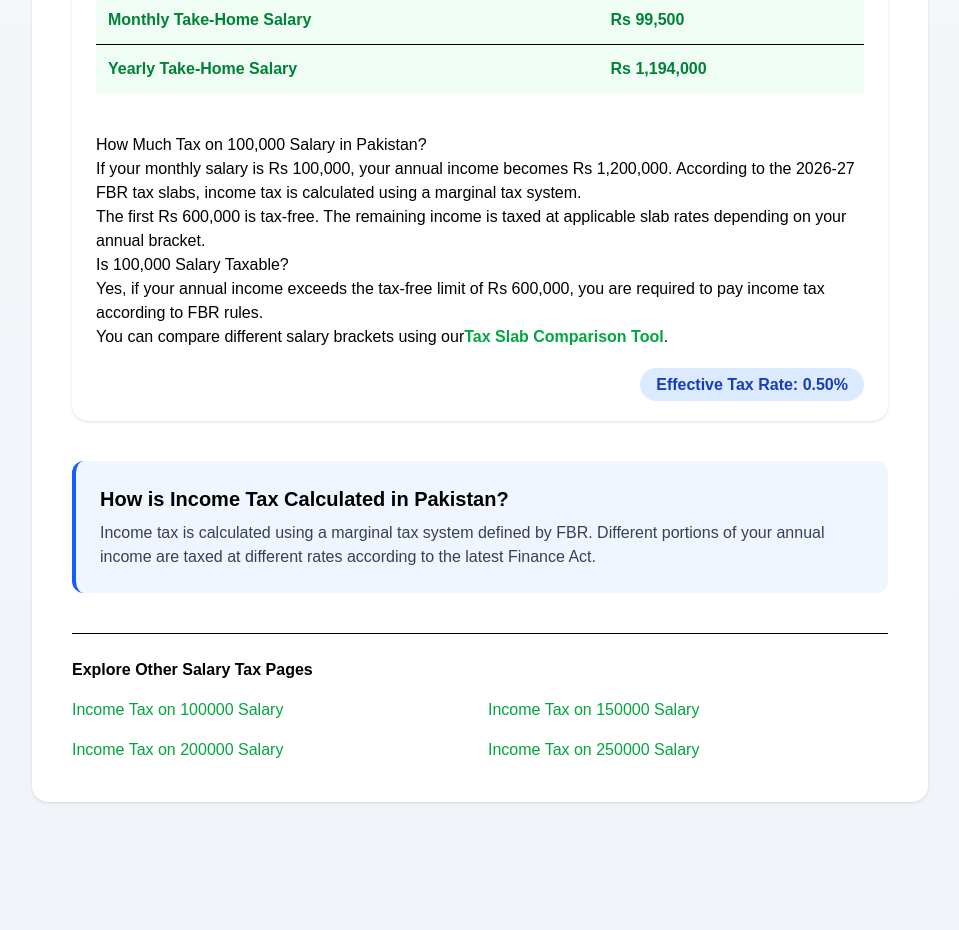
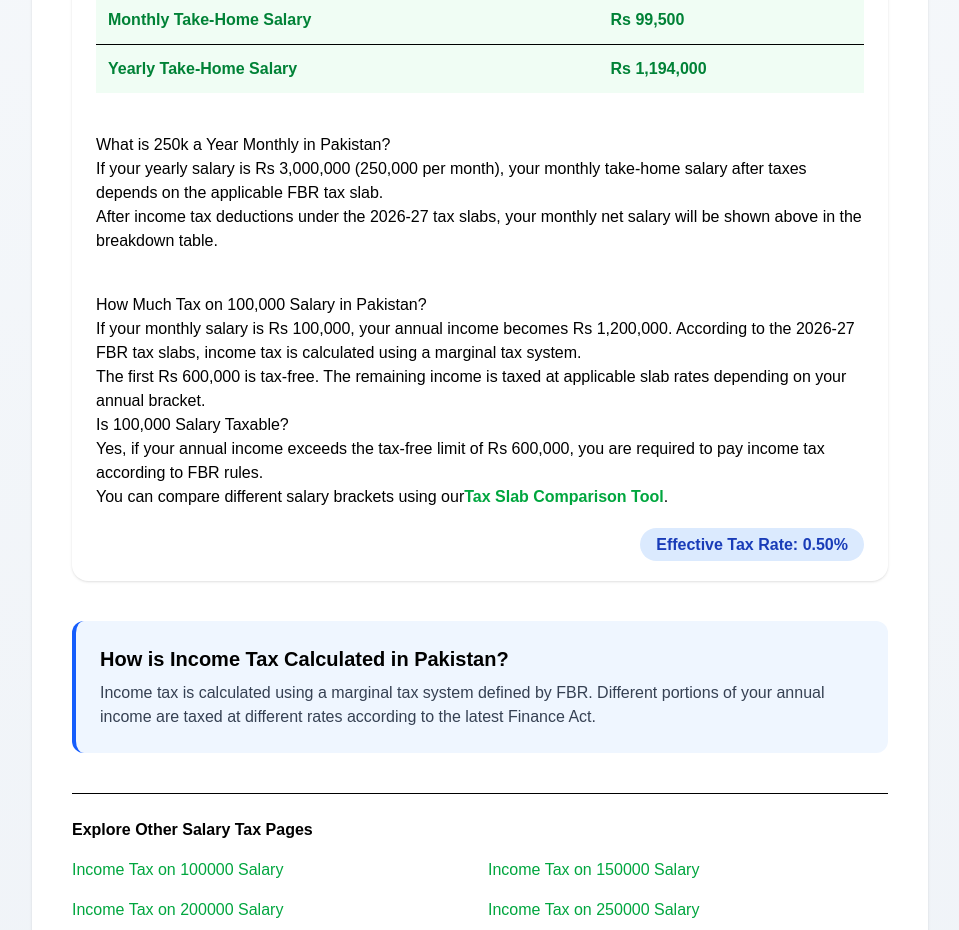
Before and after one commit to muhammadobaid1986/fbrtaxcalculators, a Next.js app: page /salary/100000 in a window 1280 px wide. Shown: the part 860-1790 px from the top of the page, without its empty margins (320-1279 px from the left). Built offline with nearby package versions, Linux system fonts and the light colour scheme.

Commit message:
Added SEO content targeting 'what is 250k a year monthly'

```diff
--- a/app/salary/[salary]/page.tsx
+++ b/app/salary/[salary]/page.tsx
@@ -87,6 +87,19 @@ export default async function Page({ params }: any) {
       </tr>
     </tbody>
   </table>
+  <div className="mt-10 prose max-w-none">
+  <h2>What is 250k a Year Monthly in Pakistan?</h2>
+
+  <p>
+    If your yearly salary is Rs 3,000,000 (250,000 per month), your monthly take-home
+    salary after taxes depends on the applicable FBR tax slab.
+  </p>
+
+  <p>
+    After income tax deductions under the 2026-27 tax slabs, your monthly net salary
+    will be shown above in the breakdown table.
+  </p>
+</div>
 
     <div className="mt-10 prose max-w-none">
   <h2>How Much Tax on {monthlySalary.toLocaleString()} Salary in Pakistan?</h2>
```
